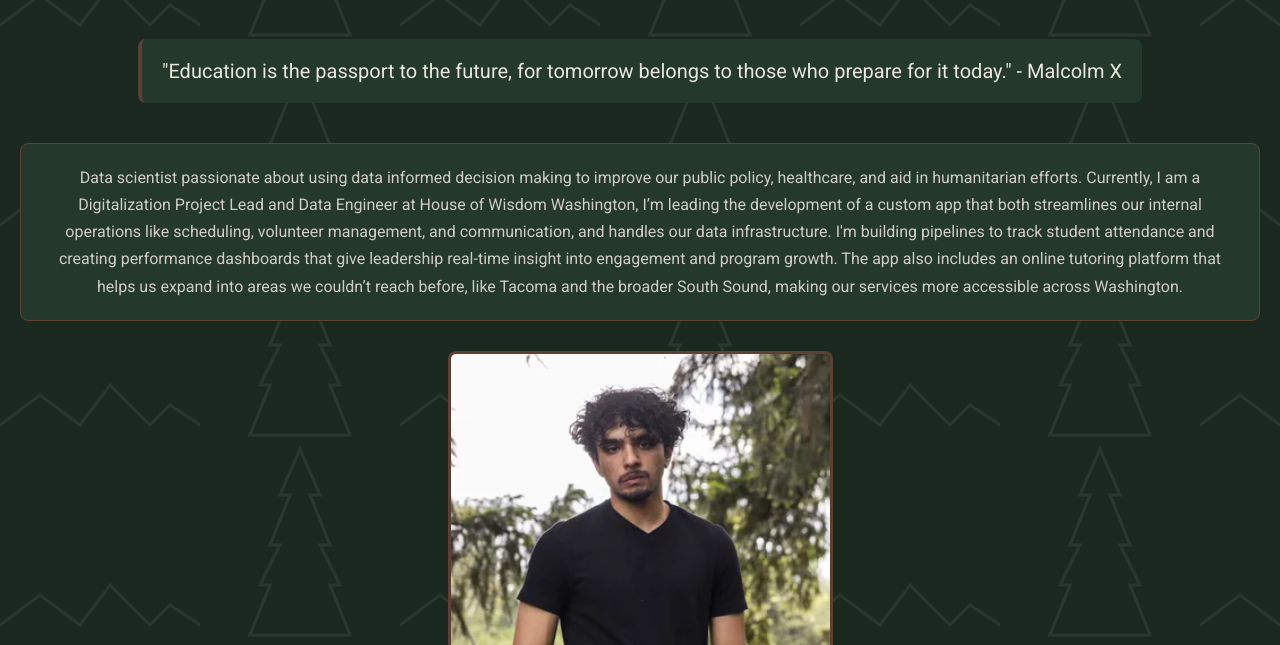
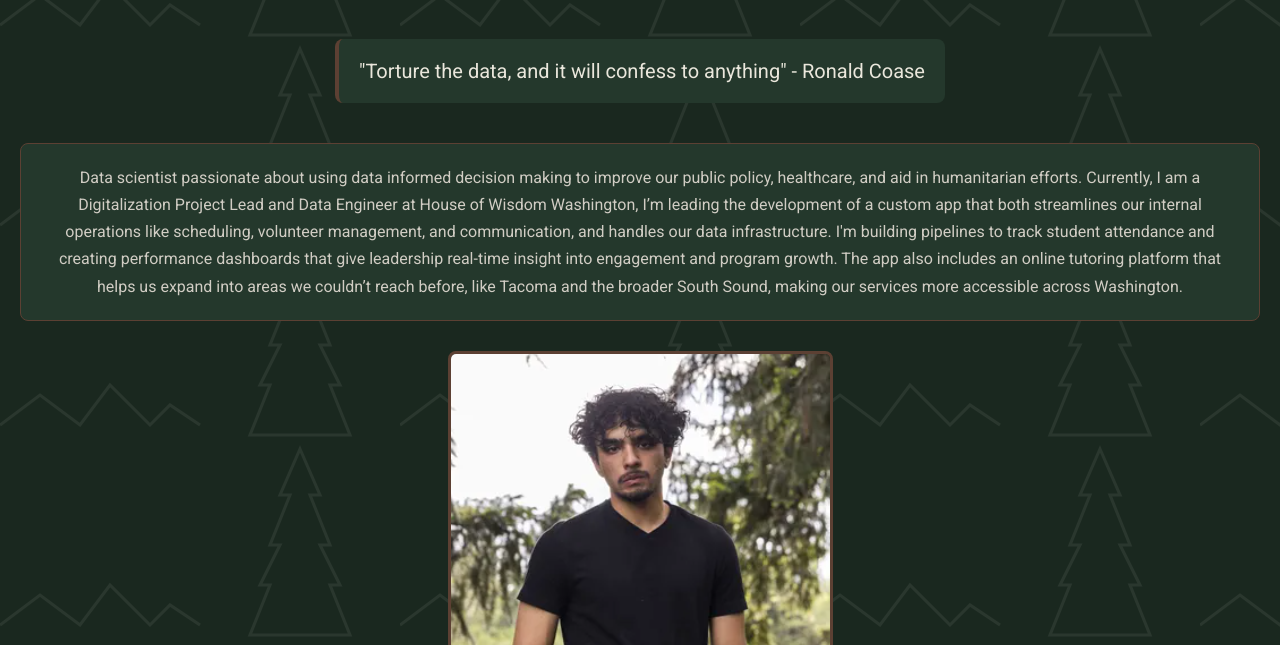
Before and after one commit to Tapawapa/TahaSahafaqat.com, a plain HTML site: page index.html in a window 1280 px wide. Shown: the part 155-800 px from the top of the page. Drawn offline with Linux system fonts and the light colour scheme.

Commit message:
New quote

```diff
--- a/index.html
+++ b/index.html
@@ -46,7 +46,7 @@
 
         <h2><span class="highlight">Data Scientist</span></h2> <!-- Beginning two texts -->
         <div class="centered">
-            <span class="quote">"Education is the passport to the future, for tomorrow belongs to those who prepare for it today." - Malcolm X</span>
+            <span class="quote">"Torture the data, and it will confess to anything" - Ronald Coase</span>
         </div>
     </header>
     <main>
```
